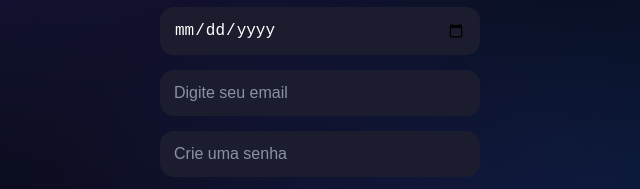
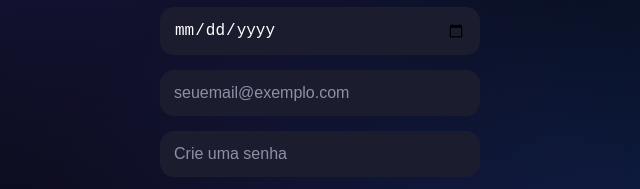
Before and after one commit to arthurhenri-dev/Hubble-Social, a website: page cad.html in a window 1280 px wide. Shown: the part 341-530 px from the top of the page, 320-960 px from the left. Drawn offline with Linux system fonts and the light colour scheme.

Commit message:
alteracao do placeholder do email

```diff
--- a/cad.html
+++ b/cad.html
@@ -17,7 +17,7 @@
 
         <input type="text" class="caixa-texto" id="nome" placeholder="Digite seu nome completo"/>
         <input type="date" class="caixa-texto" id="nascimento" placeholder="Data de nascimento"/>
-        <input type="text" class="caixa-texto" id="email" placeholder="Digite seu email"/>
+        <input type="text" class="caixa-texto" id="email" placeholder="seuemail@exemplo.com"/>
         <input type="password" class="caixa-texto" id="senha" placeholder="Crie uma senha"/>
 
         <button id="btnCadastrar">Criar conta</button>
```
Also changed, not shown: login.html (+1 -1 lines).
